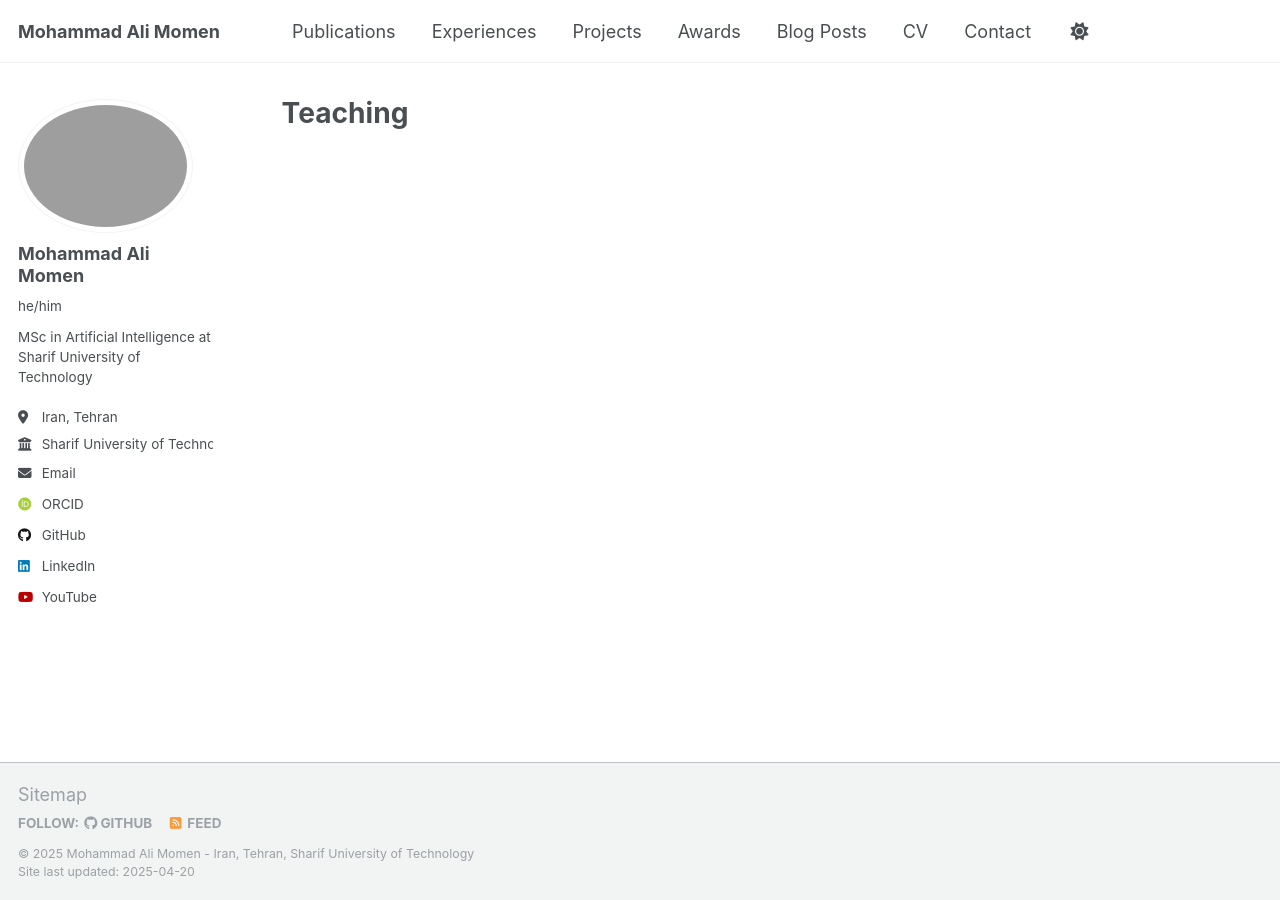
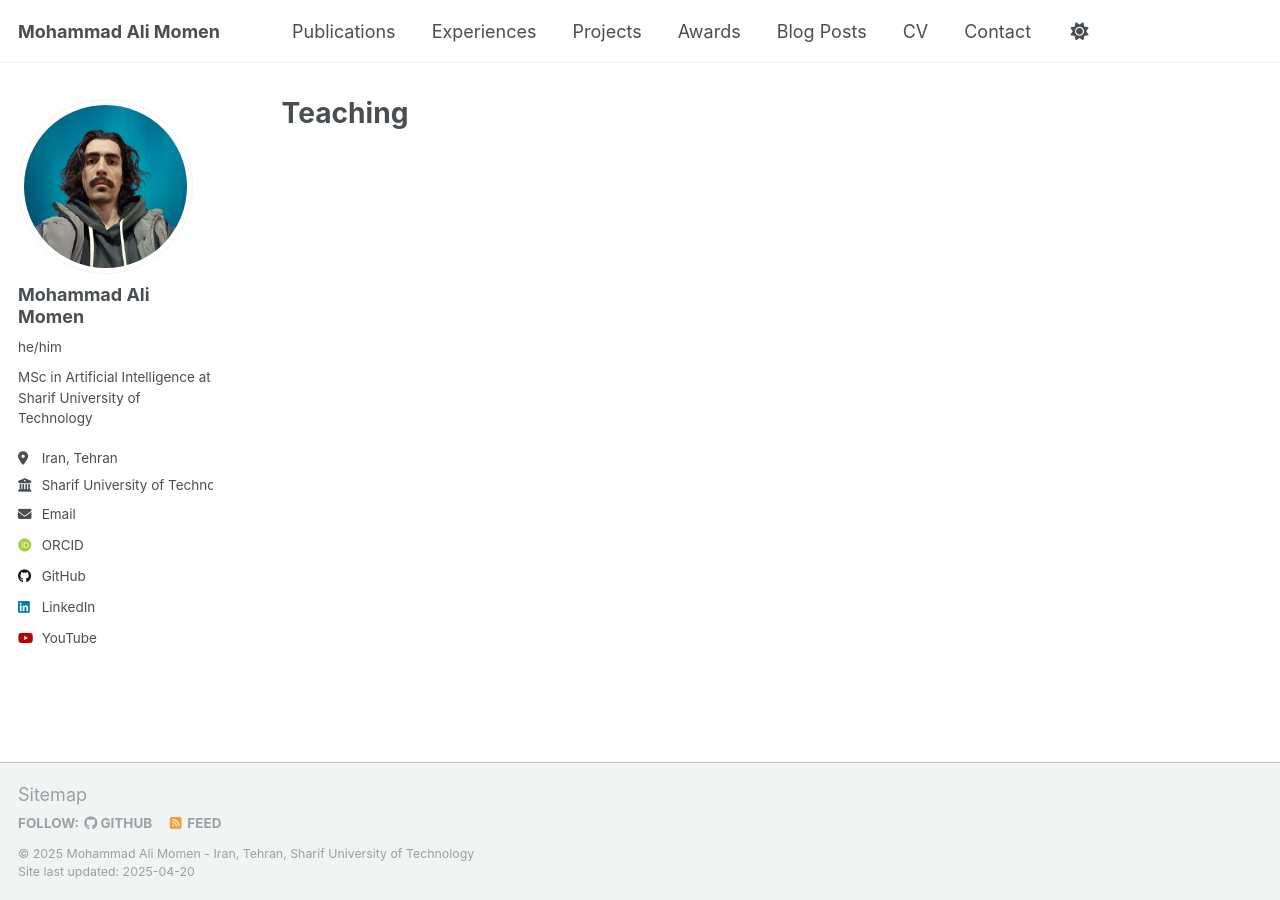
Before and after one commit to mamomen1996/mamomen1996.github.io, a Jekyll site: the page built from _pages/teaching.html, in a window 1280 px wide. Built offline with Jekyll 4.4.1, drawn with Linux system fonts in a browser that asks for light colours; some web fonts are replaced.

Commit message:
Update _config.yml

```diff
--- a/_config.yml
+++ b/_config.yml
@@ -20,7 +20,7 @@ repository               : "mamomen1996/mamomen1996.github.io"
 #               Additional customization can be done by editing /_includes/author-profile.html
 author:
   # Biographic information
-  avatar           : "pic_2.png"
+  avatar           : "profile.png"
   name             : "Mohammad Ali Momen"
   pronouns         : "he/him"
   bio              : "MSc in Artificial Intelligence at Sharif University of Technology"
```
